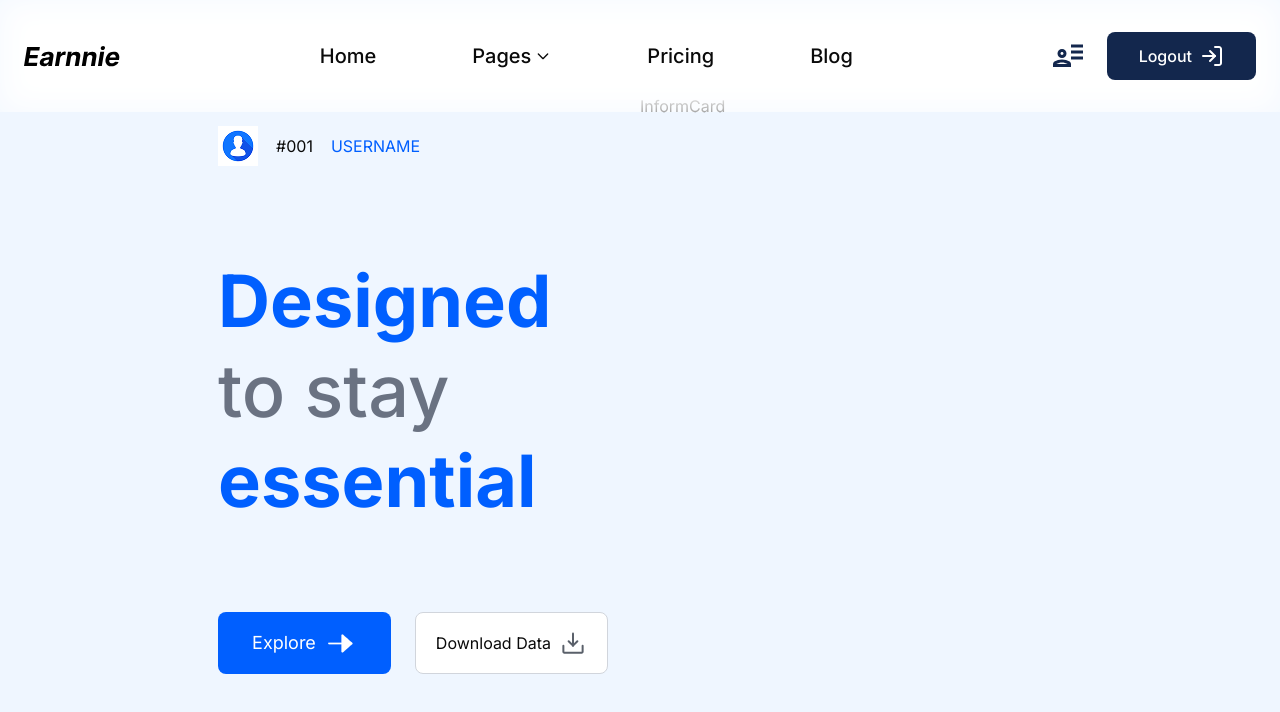
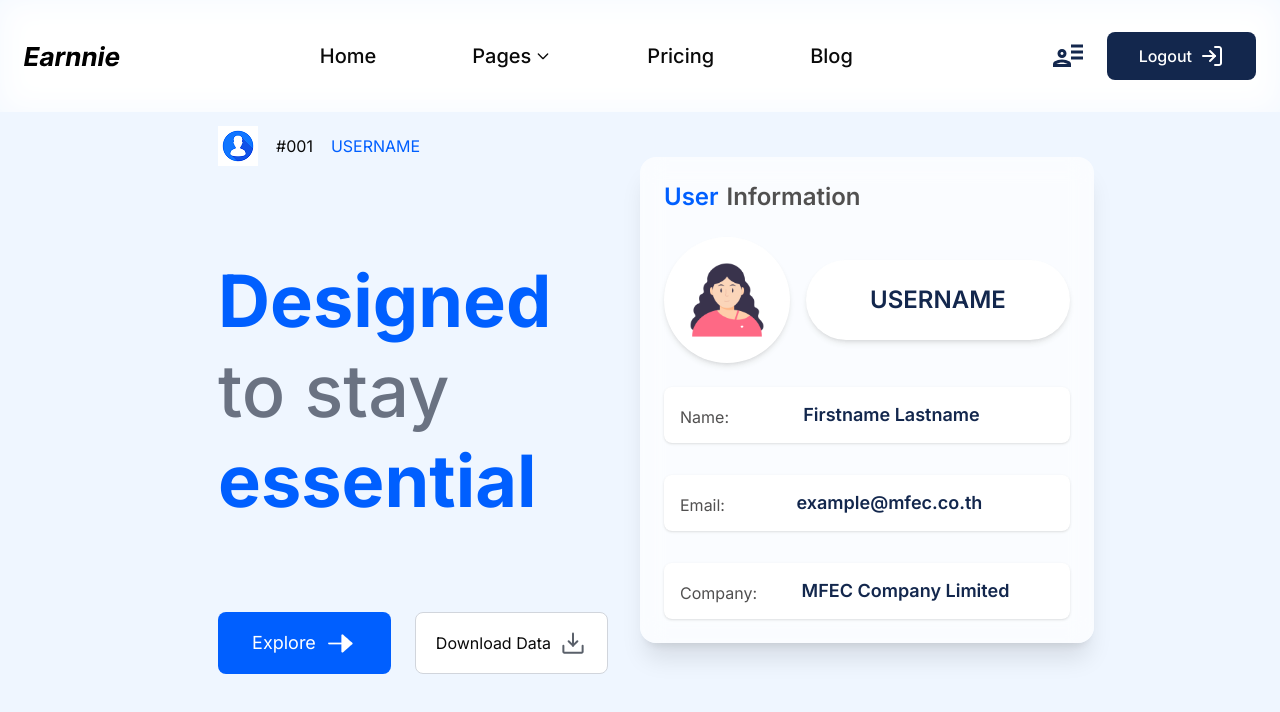
Before and after one commit to chayuearn-00/intern_project, a Vue app in the folder frontend/: page /Homepage in a window 1280 px wide. Shown: the top 712 px of the page. Built offline with nearby package versions, Linux system fonts and the light colour scheme.

Commit message:
design imformation card componant

```diff
--- a/frontend/src/components/InformationCard.vue
+++ b/frontend/src/components/InformationCard.vue
@@ -1,3 +1,55 @@
+<script>
+// import LogoAvatar from '../assets/icons/LogoAvatar1.png';
+// console.log(LogoAvatar);
+
+</script>
+
 <template>
-    InformCard
+  <div class="flex items-center justify-center from-blue-100 to-blue-300 h-full gap-14">
+    <div class="bg-white/70 backdrop-blur-md rounded-2xl shadow-xl max-w-[632px]  w-full p-6 space-y-6">
+        <div class="flex gap-2">
+            <h2 class="text-primary font-semibold text-2xl">
+                User
+            </h2>
+            <h2 class="text-myblone font-semibold text-2xl">
+                 Information
+            </h2>
+        </div>
+
+      <!-- Avatar + Username -->
+      <div class="flex items-center gap-4 max-w-full">
+        <div class="w-31.5 h-31.5 rounded-full bg-white flex items-center justify-center overflow-hidden shadow-md">
+          <img src="@/assets/icons/LogoAvatar1.png" alt="Avatar" class="w-22 h-22 " />
+        </div>
+        <div class="flex-1 bg-white rounded-full max-full px-4 py-6 text-2xl text-center text-secondary font-semibold shadow-md">
+          USERNAME
+        </div>
+      </div>
+
+      <!-- Data Box-->
+      <div class="flex flex-col gap-8 ">
+        <div>
+            <div class="information-box">
+                <label class="information-topic">Name:</label>
+                <p class="information-text">Firstname Lastname</p>
+          </div>
+        </div>
+
+        <div>
+            <div class="information-box">
+                <label class="information-topic">Email:</label>
+                <p class="information-text">example@mfec.co.th</p>
+          </div>
+        </div>
+
+        <div>
+            <div class="information-box">
+                <label class="information-topic">Company:</label>
+                <p class="information-text">MFEC Company Limited</p>
+          </div>
+        </div>
+      </div>
+
+    </div>
+  </div>
 </template>
--- a/frontend/src/style.css
+++ b/frontend/src/style.css
@@ -11,6 +11,7 @@
   --color-secondary: oklch(0.2792 0.0748 261.88);
   --color-dropdown: oklch(98.14% 0.0006 253.6);
   --color-menu: oklch(0.4017 0 0);
+  --color-myblone: oklch(0.4322 0.0013 17.21);
   --text-xxs: 9px;
   --width-card-size: 688px;
   --box-shadow-lg: 0 20px 25px -5px rgba(0, 0, 0, 0.1), 0 8px 10px -6px rgba(0, 0, 0, 0.1);
@@ -111,6 +112,16 @@
   .footer_position {
     @apply items-center max-w-[90%] mx-auto place-content-between
   }
+
+  .information-box {
+    @apply flex bg-white rounded-lg px-4 py-4.5 h-14 shadow-sm place-content-between shadow-md
+  }
+  .information-topic {
+    @apply text-base text-myblone
+  }
+  .information-text {
+    @apply flex-auto place-self-center text-center text-secondary font-semibold text-lg
+  }
 }
 
 @keyframes marquee {
```
Also changed, not shown: frontend/src/assets/icons/LogoAvatar1.png (added).
